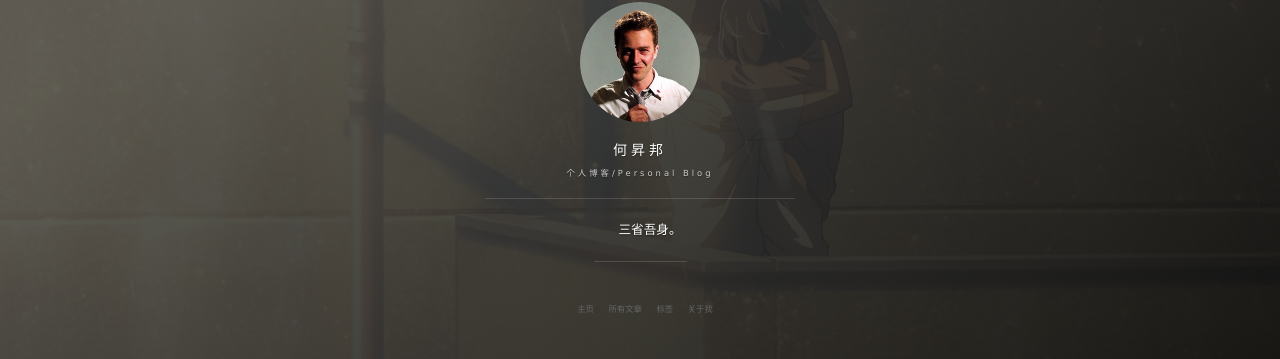
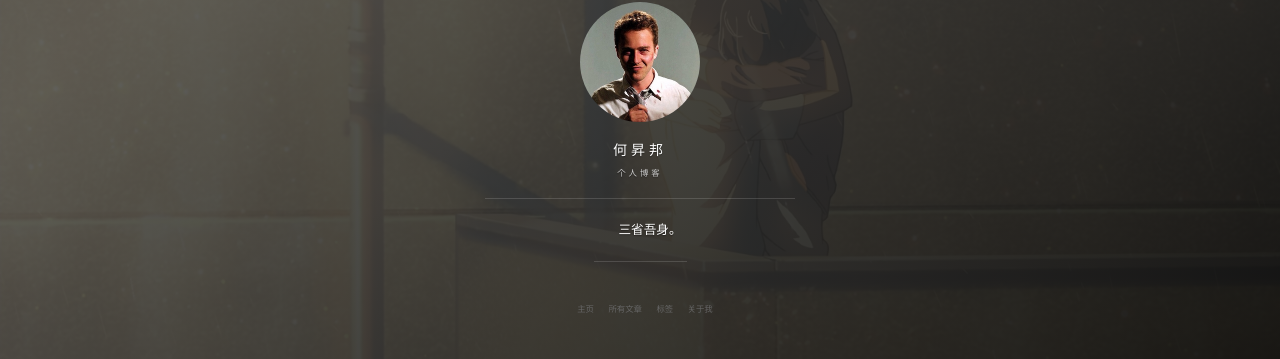
Before and after one commit to heshengbang/heshengbang.github.io, a Jekyll site: the page built from index.html, in a window 1280 px wide. Shown: the part 286-645 px from the top of the page. Built offline with Jekyll 4.4.1, drawn with Linux system fonts in a browser that asks for light colours; nearby versions of some CDN libraries; the list of posts is cut into pages by our own code; comment, search, counter and statistics services are not loaded.

Commit message:
modified some problems

```diff
--- a/_config.yml
+++ b/_config.yml
@@ -1,12 +1,12 @@
 # Basic
 title: 何昇邦
-subtitle: 个人博客/Personal Blog
+subtitle: 个人博客
 description: 三省吾身。
 # 头像里面的标题
 avatarTitle: 何昇邦
 # 头像里面的描述
 avatarDesc: JAVA / OPENSOURCE
-url: "http://www.heshengbang.men"
+url: "www.heshengbang.men"
 
 
 # Social
```
